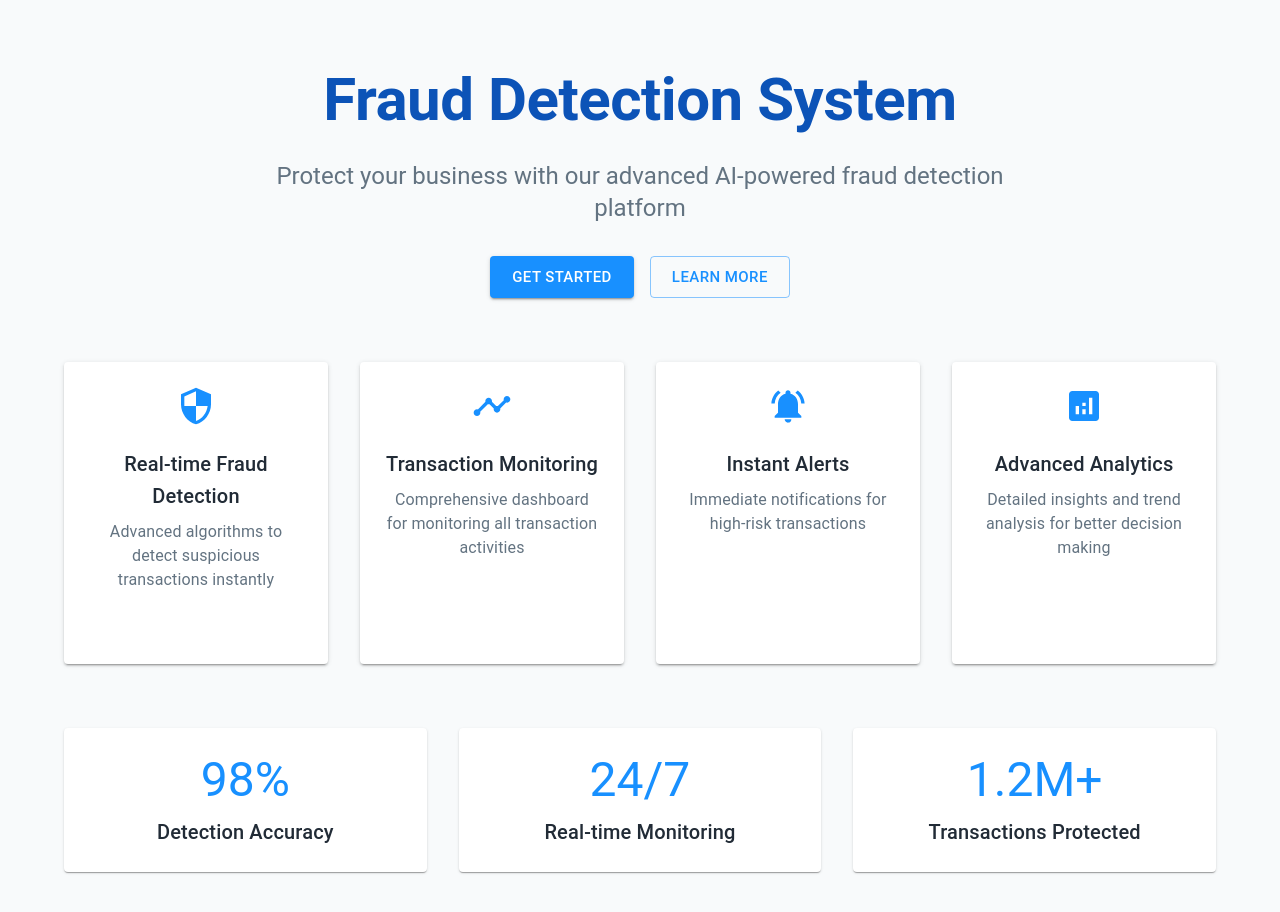
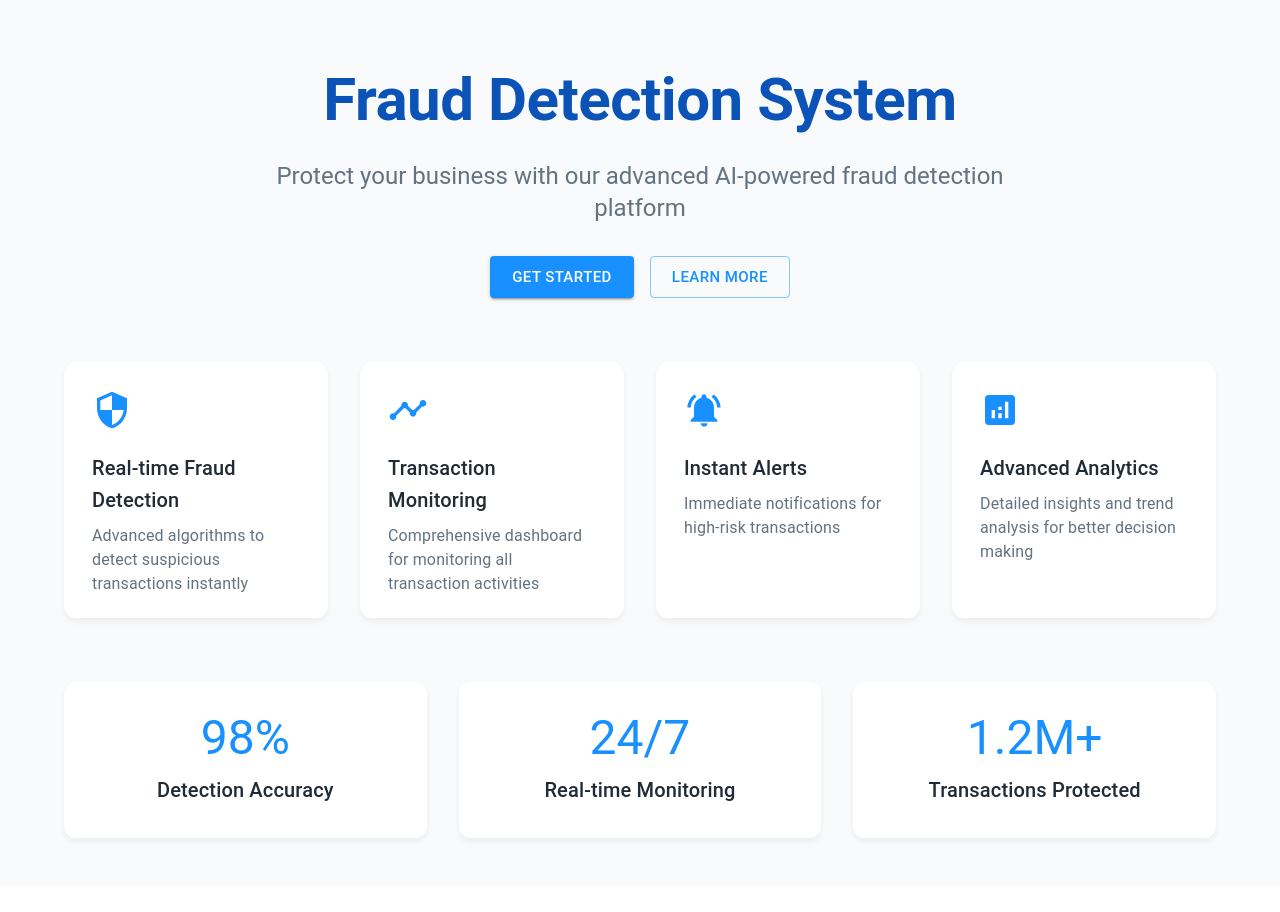
Before and after one commit to gazzaar/fraud-detection, a React (Vite) app: page / in a window 1280 px wide. Shown: the top 912 px of the page. After the commit the page ends 886 px from the top, so only its background shows below. Built offline with nearby package versions, Linux system fonts and the light colour scheme.

Commit message:
style: Change card style

```diff
--- a/src/components/LandingPage/LandingPage.jsx
+++ b/src/components/LandingPage/LandingPage.jsx
@@ -75,20 +75,24 @@ const LandingPage = () => {
         </Box>
 
         {/* Features Section */}
-        <Grid container spacing={4} sx={{ mb: 8 }}>
+        <Grid container spacing={4} sx={{ mb: 2 }}>
           {features.map((feature, index) => (
             <Grid item xs={12} sm={6} md={3} key={index}>
               <Paper
                 sx={{
-                  p: 3,
-                  height: '100%',
-                  textAlign: 'center',
-                  transition: 'transform 0.2s',
+                  bgcolor: 'white',
+                  borderRadius: '0.75rem',
+                  p: '1.75rem',
+                  boxShadow: '0 4px 6px rgba(0, 0, 0, 0.05)',
+                  transition: 'transform 0.2s, box-shadow 0.2s',
+                  height: '200px',
+                  display: 'flex',
+                  flexDirection: 'column',
                   '&:hover': {
                     transform: 'translateY(-4px)',
                   },
                 }}
-                elevation={2}
+                elevation={0}
               >
                 <Box sx={{ color: 'primary.main', mb: 2 }}>{feature.icon}</Box>
                 <Typography variant="h6" sx={{ mb: 1 }}>
@@ -106,7 +110,19 @@ const LandingPage = () => {
         <Box sx={{ py: 6, textAlign: 'center' }}>
           <Grid container spacing={4}>
             <Grid item xs={12} md={4}>
-              <Paper sx={{ p: 3 }}>
+              <Paper
+                sx={{
+                  bgcolor: 'white',
+                  borderRadius: '0.75rem',
+                  p: '1.75rem',
+                  boxShadow: '0 4px 6px rgba(0, 0, 0, 0.05)',
+                  transition: 'transform 0.2s, box-shadow 0.2s',
+                  height: '100px',
+                  display: 'flex',
+                  flexDirection: 'column',
+                }}
+                elevation={0}
+              >
                 <Typography variant="h3" color="primary.main" sx={{ mb: 1 }}>
                   98%
                 </Typography>
@@ -114,7 +130,19 @@ const LandingPage = () => {
               </Paper>
             </Grid>
             <Grid item xs={12} md={4}>
-              <Paper sx={{ p: 3 }}>
+              <Paper
+                sx={{
+                  bgcolor: 'white',
+                  borderRadius: '0.75rem',
+                  p: '1.75rem',
+                  boxShadow: '0 4px 6px rgba(0, 0, 0, 0.05)',
+                  transition: 'transform 0.2s, box-shadow 0.2s',
+                  height: '100px',
+                  display: 'flex',
+                  flexDirection: 'column',
+                }}
+                elevation={0}
+              >
                 <Typography variant="h3" color="primary.main" sx={{ mb: 1 }}>
                   24/7
                 </Typography>
@@ -122,7 +150,19 @@ const LandingPage = () => {
               </Paper>
             </Grid>
             <Grid item xs={12} md={4}>
-              <Paper sx={{ p: 3 }}>
+              <Paper
+                sx={{
+                  bgcolor: 'white',
+                  borderRadius: '0.75rem',
+                  p: '1.75rem',
+                  boxShadow: '0 4px 6px rgba(0, 0, 0, 0.05)',
+                  transition: 'transform 0.2s, box-shadow 0.2s',
+                  height: '100px',
+                  display: 'flex',
+                  flexDirection: 'column',
+                }}
+                elevation={0}
+              >
                 <Typography variant="h3" color="primary.main" sx={{ mb: 1 }}>
                   1.2M+
                 </Typography>
```
